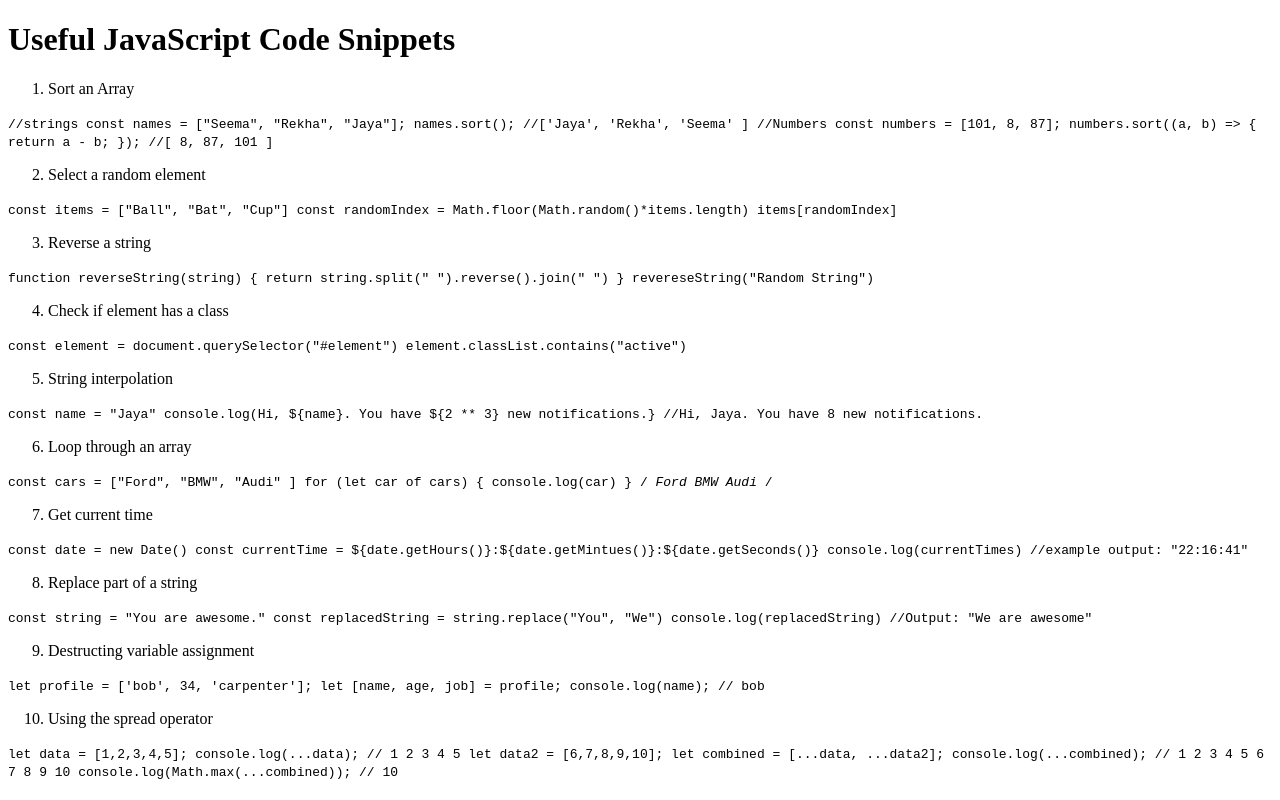
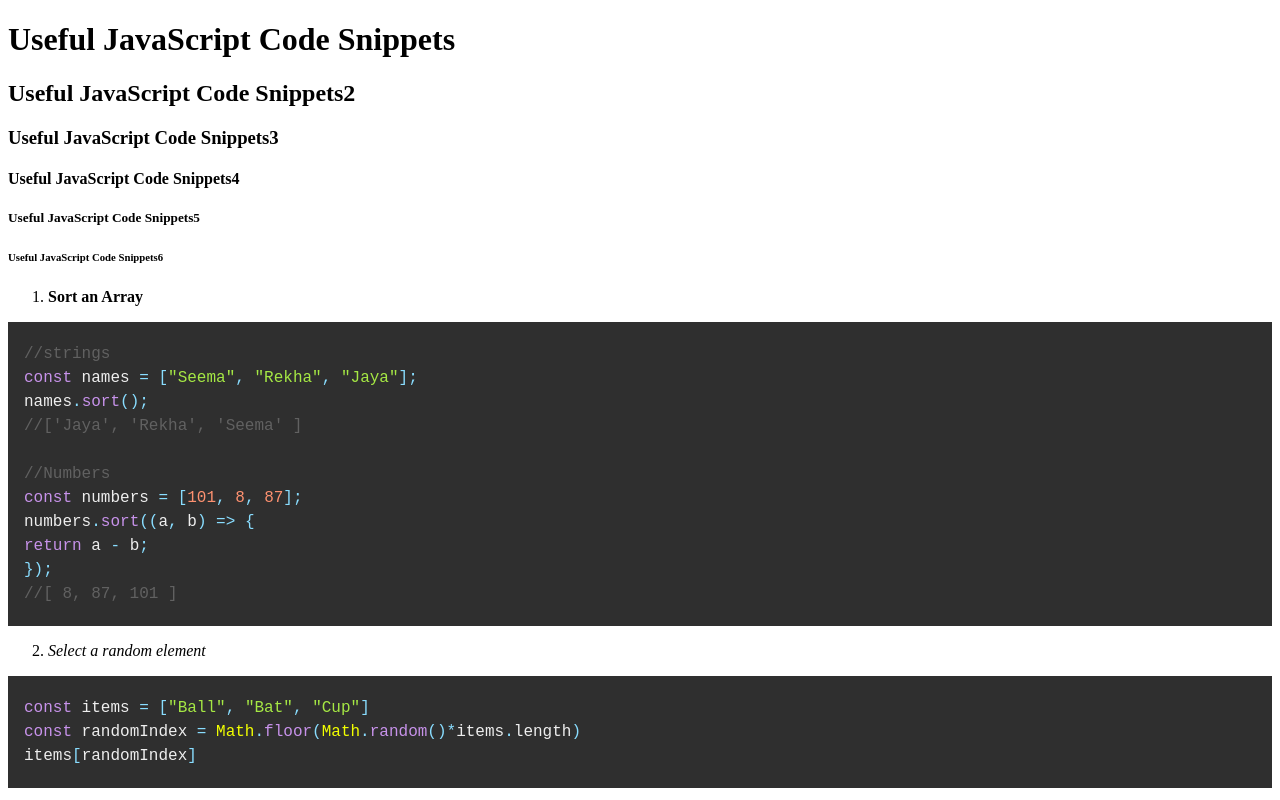
Before and after one commit to Beroozam/start-markdown-convert, a React (Vite) app: page / in a window 1280 px wide. Shown: the top 800 px of the page. Built offline with nearby package versions, Linux system fonts and the light colour scheme.

Commit message:
add essential

```diff
--- a/src/App.tsx
+++ b/src/App.tsx
@@ -1,16 +1,16 @@
 import './App.css'
 import Markdown from 'markdown-to-jsx'
 import {useEffect, useState} from "react";
+import Code from "./code";
 
 function App() {
-  const [postContent,setPostContent] = useState<any>()
+  const [postContent,setPostContent] = useState<string>("")
   useEffect(()=>{
     import('./article.md')
         .then(res=>{
           fetch(res.default)
               .then(response=>response.text())
               .then(response=>{
-                console.log("response",response)
                 setPostContent(response)
               })
               .catch(error=>console.log(error))
@@ -18,7 +18,15 @@ function App() {
   },[])
   return (
     <>
-      <Markdown>{postContent}</Markdown>
+      <Markdown
+        options={{
+          overrides: {
+            Code:{
+              component: Code
+            }
+          },
+        }}
+      >{postContent}</Markdown>
     </>
   )
 }
--- a/src/article.md
+++ b/src/article.md
@@ -1,6 +1,11 @@
 # Useful JavaScript Code Snippets
+## Useful JavaScript Code Snippets2
+### Useful JavaScript Code Snippets3
+#### Useful JavaScript Code Snippets4
+##### Useful JavaScript Code Snippets5
+###### Useful JavaScript Code Snippets6
 
-1. Sort an Array
+1. **Sort an Array**
 
 <Code language="javascript">
 //strings
@@ -16,7 +21,7 @@ return a - b;
 //[ 8, 87, 101 ]
 </Code>
 
-2. Select a random element
+2. *Select a random element*
 
 <Code language="javascript">
 const items = ["Ball", "Bat", "Cup"]
--- /dev/null
+++ b/src/code.tsx
@@ -0,0 +1,17 @@
+import { PrismLight as SyntaxHighlighter } from 'react-syntax-highlighter'
+import {materialDark} from "react-syntax-highlighter/dist/cjs/styles/prism";
+
+const Code = ({children,language}) => {
+  return (
+      <div className={`code`}>
+        <SyntaxHighlighter
+            language={language}
+            style={materialDark}
+        >
+          {children}
+        </SyntaxHighlighter>
+      </div>
+  );
+};
+
+export default Code;
--- a/src/index.css
+++ b/src/index.css
@@ -0,0 +1,10 @@
+/* Code */
+.code {
+    position: relative;
+}
+.code .copy-icon {
+    position: absolute;
+    top: 1rem;
+    right: 1rem;
+    z-index: 5;
+}
--- a/tsconfig.json
+++ b/tsconfig.json
@@ -15,7 +15,7 @@
     "jsx": "react-jsx",
 
     /* Linting */
-    "strict": true,
+    "strict": false,
     "noUnusedLocals": true,
     "noUnusedParameters": true,
     "noFallthroughCasesInSwitch": true
--- a/vite.config.ts
+++ b/vite.config.ts
@@ -1,6 +1,5 @@
 import { defineConfig } from 'vite'
 import react from '@vitejs/plugin-react'
-import md from 'vite-plugin-react-md'
 
 // https://vitejs.dev/config/
 export default defineConfig({
```
Also changed, not shown: package.json (+4 -5 lines), 1 other file (tests, documents, lock files or other folders).
